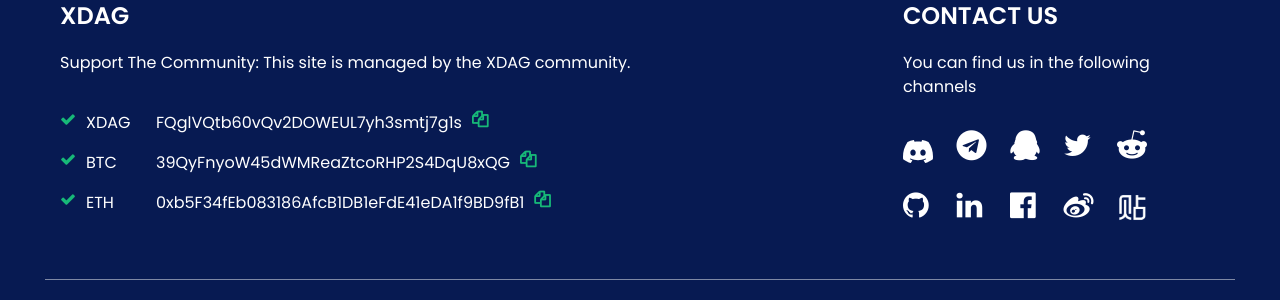
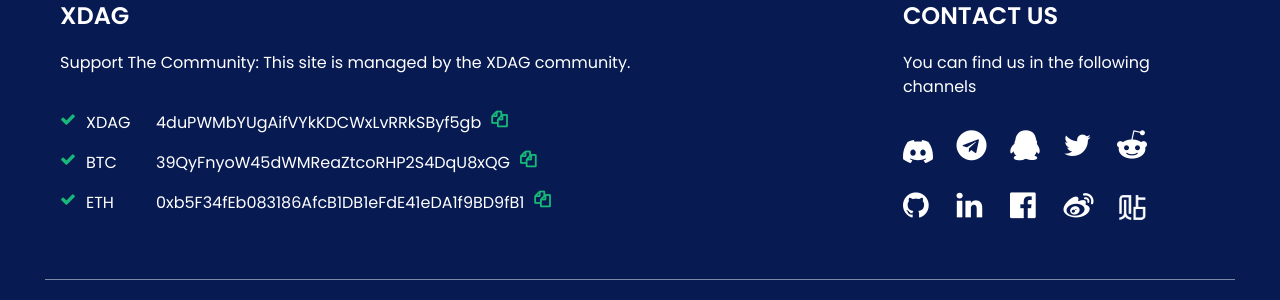
Before and after one commit to XDagger/XDagger.github.io, a Jekyll site: the page built from index.html, in a window 1280 px wide and 900 px high, scrolled down 3392 px. Shown: the part 497-797 px from the top of the window. Built offline with Jekyll 4.4.1, drawn with Linux system fonts in a browser that asks for light colours; a script that is not in the unit is left out.

Commit message:
update software & xdag address

```diff
--- a/_data/software.yml
+++ b/_data/software.yml
@@ -1,9 +1,9 @@
-windows64: https://github.com/XDagger/goXdagWallet/releases/download/0.5.6/wallet_xdagj_win64_0.5.6.zip
+windows64: https://github.com/XDagger/goXdagWallet/releases/download/0.6.1/wallet_xdagj_win64_0.6.1.zip
 windows32: https://github.com/XDagger/win-wallet/releases/download/0.3.1/XDagWalletWin_v0.3.1_x86.zip
 
 android: https://github.com/XDagger/android-wallet/releases/tag/release_0.3.1
 
-mac: https://github.com/XDagger/goXdagWallet/releases/download/0.5.3/wallet_xdagj_mac_0.5.3.zip
+mac: https://github.com/XDagger/goXdagWallet/releases/download/0.6.1/wallet_xdagj_mac_0.6.1.zip
 ios:
 
-linux: https://github.com/XDagger/goXdagWallet/releases/download/0.5.6/wallet_xdagj_linux_0.5.6.zip
+linux: https://github.com/XDagger/goXdagWallet/releases/download/0.6.1/wallet_xdagj_linux_0.6.1.zip
--- a/_includes/footer.html
+++ b/_includes/footer.html
@@ -55,8 +55,8 @@
                                 <p class="community_wallets__item">
                                     <i class="fa fa-check"></i>
                                     <span class="community_wallets__currency">XDAG</span>
-                                    <span class="community_wallets__address">FQglVQtb60vQv2DOWEUL7yh3smtj7g1s</span>
-                                    <i class="fa fa-copy" onclick="copyAddress('FQglVQtb60vQv2DOWEUL7yh3smtj7g1s')" data-toggle="tooltip" data-placement="top" title="Address copied to Clipboard" data-trigger="click"></i>
+                                    <span class="community_wallets__address">4duPWMbYUgAifVYkKDCWxLvRRkSByf5gb</span>
+                                    <i class="fa fa-copy" onclick="copyAddress('4duPWMbYUgAifVYkKDCWxLvRRkSByf5gb')" data-toggle="tooltip" data-placement="top" title="Address copied to Clipboard" data-trigger="click"></i>
                                 </p>
                             </li>
 
--- a/_includes/nav.html
+++ b/_includes/nav.html
@@ -23,7 +23,7 @@
                     </a>
                     <div class="dropdown-menu" aria-labelledby="navbarDropdown">
                         <a class="dropdown-item" href="http://explorer.xdag.io/" target="_blank">Main net</a>
-                        <a class="dropdown-item" href="https://www.testexplorer.xdag.io/" target="_blank">Test net</a>
+                        <a class="dropdown-item" href="https://testexplorer.xdag.io/" target="_blank">Test net</a>
                     </div>
                 </li>
                 <li class="nav-item dropdown">
```
